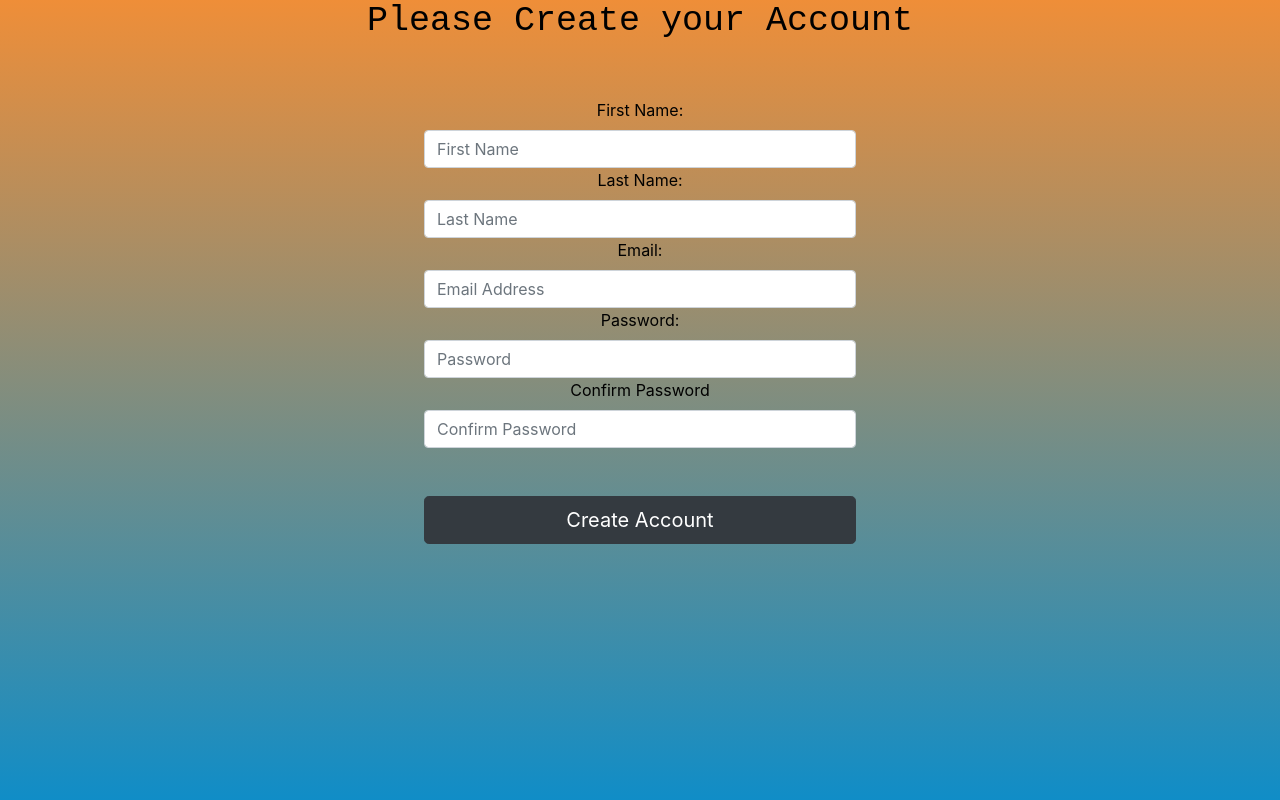
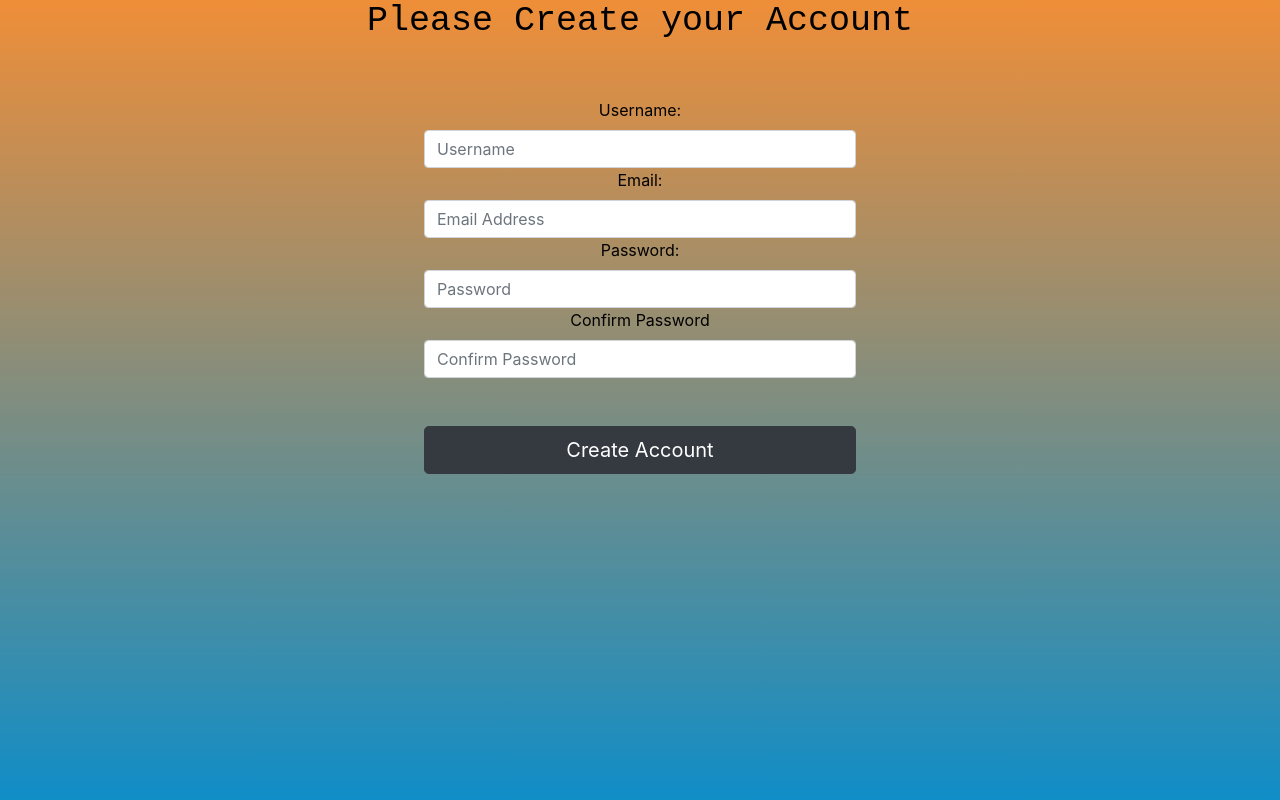
Before and after one commit to MatiasRamsland01/Banking-Website, a Flask app: page /sign-up in a window 1280 px wide. Shown: the part 56-856 px from the top of the page. Run offline with Flask 2, Linux system fonts and the light colour scheme; some libraries are stand-ins or nearby versions.

Commit message:
removed last name, replaced firstname with username, username allows numbers

```diff
--- a/website/auth.py
+++ b/website/auth.py
@@ -31,7 +31,7 @@ def sign_up():
 
         success = True
 
-        user_name = User.query.filter_by(username = form.nameFirst.data).first()
+        user_name = User.query.filter_by(username = form.username.data).first()
         user_email = User.query.filter_by(email = form.email.data).first()
         if user_name:
             flash("Username taken!", category='error')
@@ -40,13 +40,12 @@ def sign_up():
             flash("Email taken!", category='error')
             success = False
         if success:
-            firstName = form.nameFirst.data
-            lastName = form.nameLast.data # Value unused
+            userName = form.username.data
             email = form.email.data
             password1 = form.password1.data
             hashedPassword = generate_password_hash(password1, method="sha256")
             password2 = form.password2.data  # Prob redundant, unless we don't validate password in "form.validate_on_submit"
-            user = User(username=firstName, email=email, password=hashedPassword)
+            user = User(username=userName, email=email, password=hashedPassword)
             db.session.add(user)
             db.session.commit()
             flash('Account Created', category='success')
@@ -56,9 +55,9 @@ def sign_up():
             session['logged_in']=True
 
             ##### Print statements to test values in database, comment away if not needed#########
-            print("Username: ", User.query.filter_by(username=form.nameFirst.data).first().username)
-            print("Email: ", User.query.filter_by(username=form.nameFirst.data).first().email)
-            print("Password: ", User.query.filter_by(username=form.nameFirst.data).first().password)
+            print("Username: ", User.query.filter_by(username=form.username.data).first().username)
+            print("Email: ", User.query.filter_by(username=form.username.data).first().email)
+            print("Password: ", User.query.filter_by(username=form.username.data).first().password)
             ######################################################################################
 
             return redirect(url_for('auth.two_factor_view', email=email))
--- a/website/forms.py
+++ b/website/forms.py
@@ -10,11 +10,9 @@ from werkzeug.security import generate_password_hash, check_password_hash
 
 
 class RegisterForm(FlaskForm):
-    nameFirst = StringField(label='First Name:', validators=[DataRequired(), Length(min=2, max=30,
-                                                                                    message="First Name must be between 2 and 30 characters!")])
+    username = StringField(label='Username:', validators=[DataRequired(), Length(min=2, max=30,
+                                                                                    message="Username must be between 2 and 30 characters!")])
 
-    nameLast = StringField(label='Last Name:', validators=[DataRequired(), Length(min=2, max=30,
-                                                                                  message="Last Name must be between 2 and 30 characters!")])
     email = StringField(label='Email:', validators=[Email()])
     password1 = PasswordField(label='Password:', validators=[DataRequired(), Length(min=7, max=100,
                                                                                     message="Password must be between 7 and 100 characters!")])
@@ -24,25 +22,16 @@ class RegisterForm(FlaskForm):
     submit = SubmitField(label='Create Account')
 
     # Checks if name does not contain any special letters
-    def validate_nameFirst(self, nameFirst):
+    def validate_userName(self, username):
         counter = 0
         message = "You can't use special characters in your name"
         # Might be a whacky soloution but works for now
-        for letter in nameFirst.data:
-            if ord(letter) >= 65 and ord(letter) <= 90 or ord(letter) >= 97 and ord(letter) <= 122:
+        for letter in username.data:
+            if ord(letter) >= 65 and ord(letter) <= 90 or ord(letter) >= 97 and ord(letter) <= 122 or ord(letter) >= 48 and ord(letter) <= 57:
                 counter += 1
-        if counter != len(nameFirst.data):
+        if counter != len(username.data):
             raise ValidationError(message)
 
-    def validate_nameLast(self, nameFirst):
-        counter = 0
-        message = "You can't use special characters in your name"
-        # Might be a whacky soloution but works for now
-        for letter in nameFirst.data:
-            if ord(letter) >= 65 and ord(letter) <= 90 or ord(letter) >= 97 and ord(letter) <= 122:
-                counter += 1
-        if counter != len(nameFirst.data):
-            raise ValidationError(message)
 
     # Checks if password contains digits, small and big letters.
     def validate_password1(self, password1):
--- a/website/templates/signup.html
+++ b/website/templates/signup.html
@@ -21,11 +21,8 @@
       <br>
       <br>
 
-      {{ form.nameFirst.label() }}
-      {{ form.nameFirst(class="form-control", placeholder="First Name") }}
-
-      {{ form.nameLast.label() }}
-      {{ form.nameLast(class="form-control", placeholder="Last Name") }}
+      {{ form.username.label() }}
+      {{ form.username(class="form-control", placeholder="Username") }}
 
       {{ form.email.label() }}
       {{ form.email(class="form-control", placeholder="Email Address") }}
```
